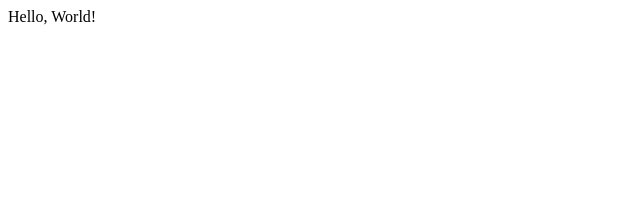
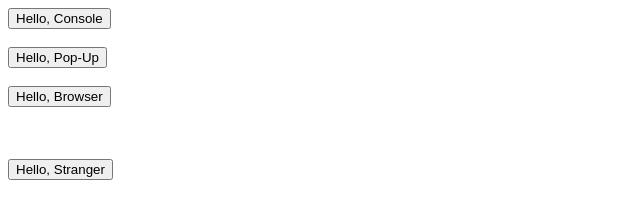
Before and after one commit to esun4247/hello-world, a plain HTML site: page index.html in a window 1280 px wide. Shown: the whole page, without its empty margins (0-640 px from the left). Drawn offline with Linux system fonts and the light colour scheme.

Commit message:
added javascript buttons

```diff
--- a/index.html
+++ b/index.html
@@ -3,8 +3,20 @@
 <html>
   <head>
       <title>My Website Title</title>
+      <script type="text/javascript" src="javascript.js"></script>
   </head>
   <body>
-    Hello, World!
+    <button onclick="consolePrint()">Hello, Console</button>
+    <br/>
+    <br/>
+    <button onclick="alertPrint()">Hello, Pop-Up</button>
+    <br/>
+    <br/>
+    <button onclick="pprint()">Hello, Browser</button>
+    <p id="hello"></p>
+    <br/>
+    <br/>
+    <button onclick="nameHello()">Hello, Stranger</button>
+    <p id="stranger"></p>
   </body>
 </html>
--- /dev/null
+++ b/javascript.js
@@ -0,0 +1,18 @@
+function consolePrint(){
+  console.log("Hello, World");
+}
+
+function alertPrint(){
+  alert("Hello, World!");
+}
+
+function pprint(){
+  var p = document.getElementById("hello");
+  p.innerHTML = "Hello, World!";
+}
+
+function nameHello(){
+  var name = prompt("Please Type Your Name Here")
+  var p = document.getElementById("stranger");
+  p.innerHTML = "Hello, " + name;
+}
```
